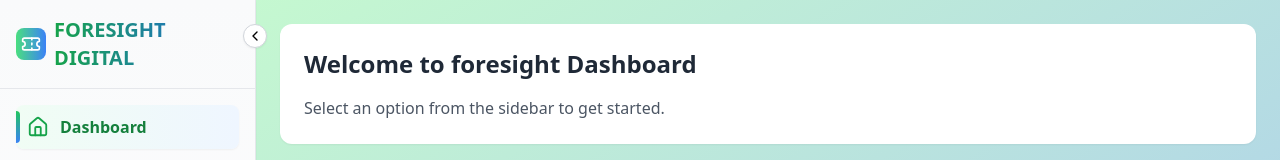
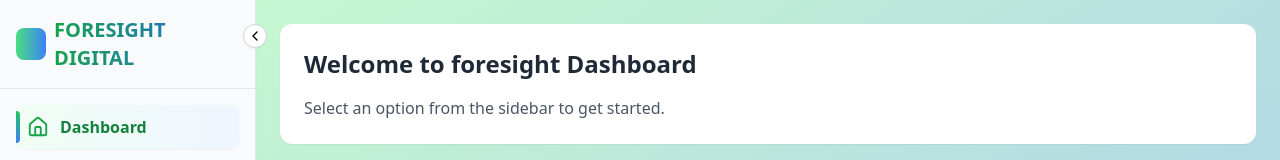
Before and after one commit to 4SightDigital/Pass-management-module-, a React (Vite) app: page / in a window 1280 px wide. Shown: the top 160 px of the page. Built offline with nearby package versions, Linux system fonts and the light colour scheme; no server answers.

Commit message:
changing the logo

```diff
--- a/src/components/Sidebar.jsx
+++ b/src/components/Sidebar.jsx
@@ -82,7 +82,7 @@ function Sidebar({ isOpen, onClose }) {
               {!isCollapsed && (
                 <div className="flex items-center space-x-2">
                   <div className="w-8 h-8 bg-gradient-to-r from-green-400 to-blue-500 rounded-lg flex items-center justify-center">
-                    <Ticket className="w-5 h-5 text-white" />
+                    {/* <Ticket className="w-5 h-5 text-white" /> */}
                   </div>
                   <h2 className="text-xl font-bold bg-gradient-to-r from-green-600 to-blue-600 bg-clip-text text-transparent">
                     FORESIGHT DIGITAL
```
